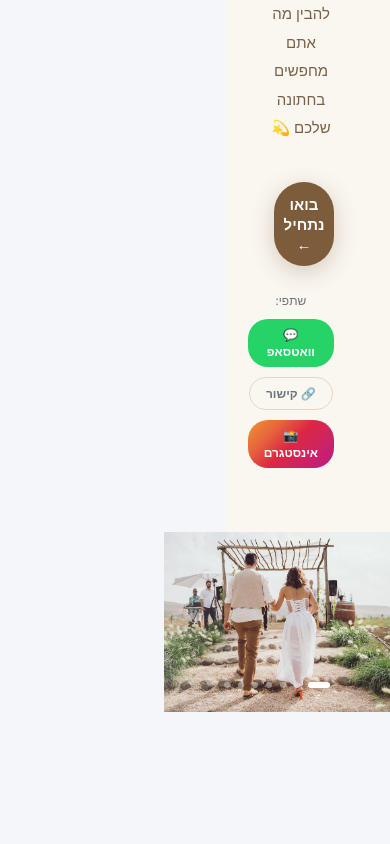
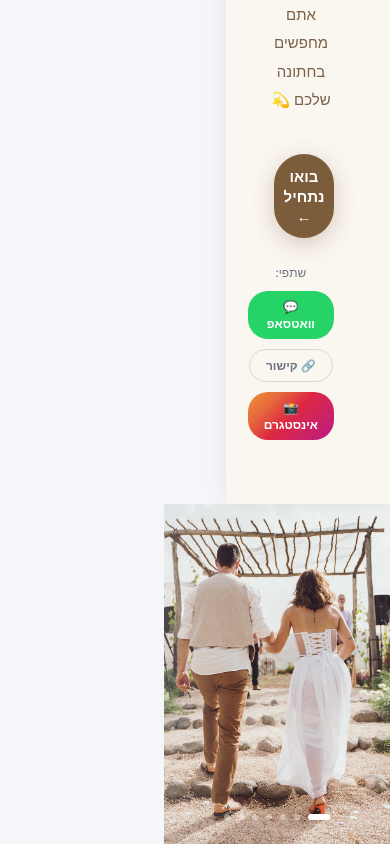
Before and after one commit to zivlan2-cloud/wedding, a React (Vite) app: page / in a window 390 px wide. Shown: the part 987-1831 px from the top of the page. Before the commit the page ends 1699 px from the top, so only its background shows below. Built offline with nearby package versions, Linux system fonts and the light colour scheme.

Commit message:
Landing page mobile: full-width hero image with white card content below

```diff
--- a/src/styles/CoupleForm.css
+++ b/src/styles/CoupleForm.css
@@ -21,74 +21,114 @@
 
 /* ── Mobile: landing page ── */
 @media (max-width: 640px) {
-  /* Welcome screen: stack vertically, image on top */
+  /* Welcome screen: full-page scroll, image fixed at top */
   .cf-welcome {
     flex-direction: column;
+    min-height: 100vh;
+    overflow-y: auto;
+    position: relative;
   }
 
-  /* Image panel — compact hero at top */
+  /* ── Hero image: top ~50% of screen, fixed height ── */
   .cf-welcome-left {
     width: 100%;
-    height: 44vw;
-    min-height: 180px;
-    max-height: 260px;
+    height: 52vh;
+    min-height: 220px;
+    max-height: 340px;
     position: relative;
     flex-shrink: 0;
+    /* override the desktop absolute positioning */
+    overflow: hidden;
   }
 
-  /* Gradient overlay fades image into content below */
+  /* slides fill the image panel */
+  .cf-slide {
+    position: absolute;
+    inset: 0;
+    background-size: cover;
+    background-position: center top;
+  }
+
+  /* soft bottom fade so image blends into white card below */
   .cf-welcome-left::after {
     background: linear-gradient(
       to bottom,
-      transparent 40%,
-      rgba(250,246,240,0.9) 100%
+      transparent 55%,
+      rgba(250,246,240,0.6) 80%,
+      rgba(250,246,240,1) 100%
     );
   }
 
-  /* Text panel fills remaining space */
+  /* slide dots sit inside image near bottom */
+  .cf-slide-dots {
+    bottom: 14px;
+  }
+
+  /* ── Content panel: white card that lifts over image bottom ── */
   .cf-welcome-right {
     width: 100%;
-    padding: 28px 24px 40px;
+    background: var(--cream);
+    border-radius: 28px 28px 0 0;
+    margin-top: -28px;          /* overlap image bottom */
+    position: relative;
+    z-index: 1;
+    padding: 32px 24px 48px;
     align-items: center;
     text-align: center;
+    box-shadow: 0 -4px 24px rgba(44,26,14,0.08);
+    flex: 1;
   }
 
-  /* Remove the side accent bar on mobile */
+  /* hide the thin desktop accent bar */
   .cf-welcome-right::before { display: none; }
+  .cf-welcome-right::after  { display: none; }
+
+  .cf-tagline {
+    font-size: 10px;
+    letter-spacing: 3px;
+    margin-bottom: 14px;
+  }
 
   .cf-welcome-title {
-    font-size: 34px;
+    font-size: 32px;
+    margin-bottom: 8px;
   }
 
   .cf-welcome-subtitle {
     font-size: 15px;
-    margin-bottom: 20px;
+    margin-bottom: 16px;
+  }
+
+  /* thin decorative divider */
+  .cf-divider {
+    margin-bottom: 16px;
   }
 
   .cf-welcome-text {
     font-size: 14px;
     max-width: 100%;
     margin-bottom: 28px;
+    line-height: 1.75;
   }
 
+  /* CTA button: full width, prominent */
   .cf-start-btn {
     width: 100%;
     justify-content: center;
-    font-size: 16px;
-    padding: 15px 20px;
+    font-size: 17px;
+    padding: 16px 20px;
+    border-radius: 16px;
+    margin-bottom: 20px;
   }
 
+  /* Share bar: centered, wrapping */
   .cf-share-bar {
     justify-content: center;
+    flex-wrap: wrap;
     gap: 8px;
   }
 
-  /* Slide dots — still inside the image */
-  .cf-slide-dots {
-    bottom: 10px;
-  }
-
-  /* Form screen */
+  /* ── Form screen (step pages) ── */
   .cf-form-screen {
     padding: 16px;
     max-width: 100%;
```
